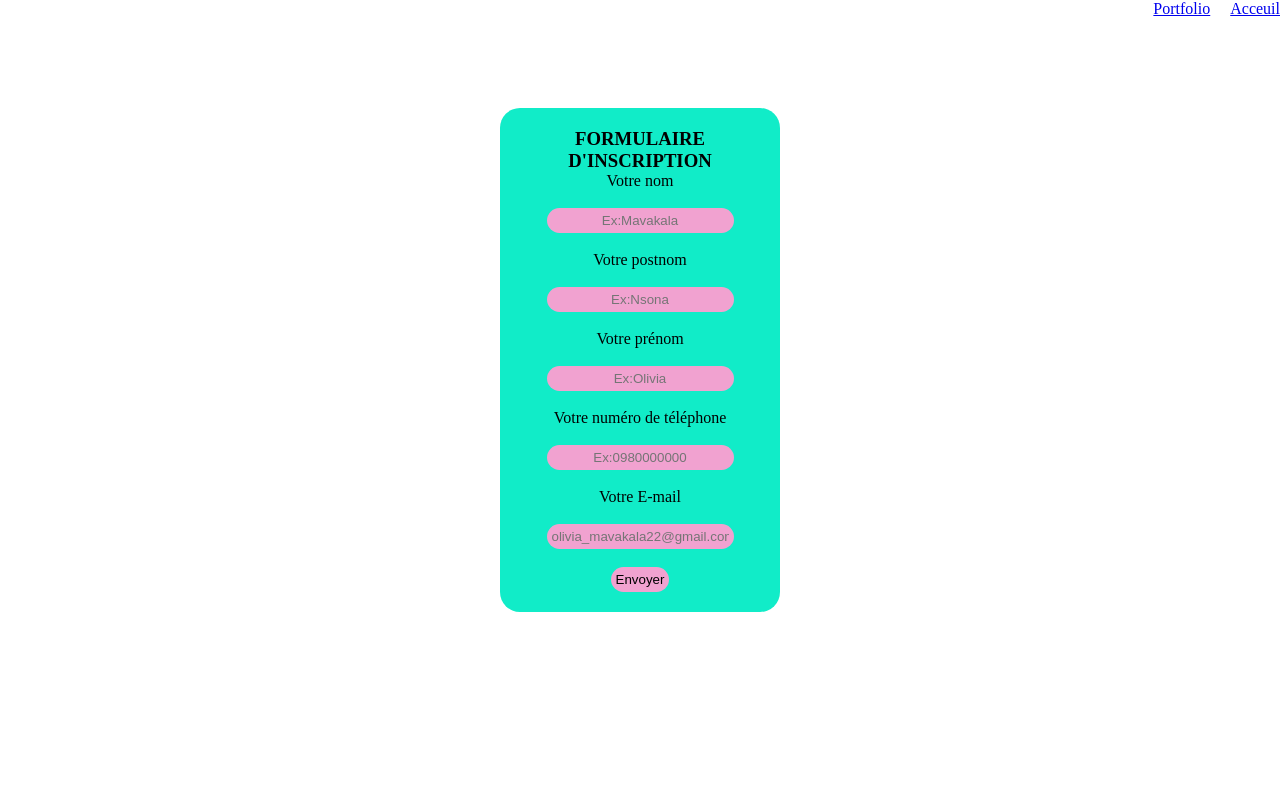
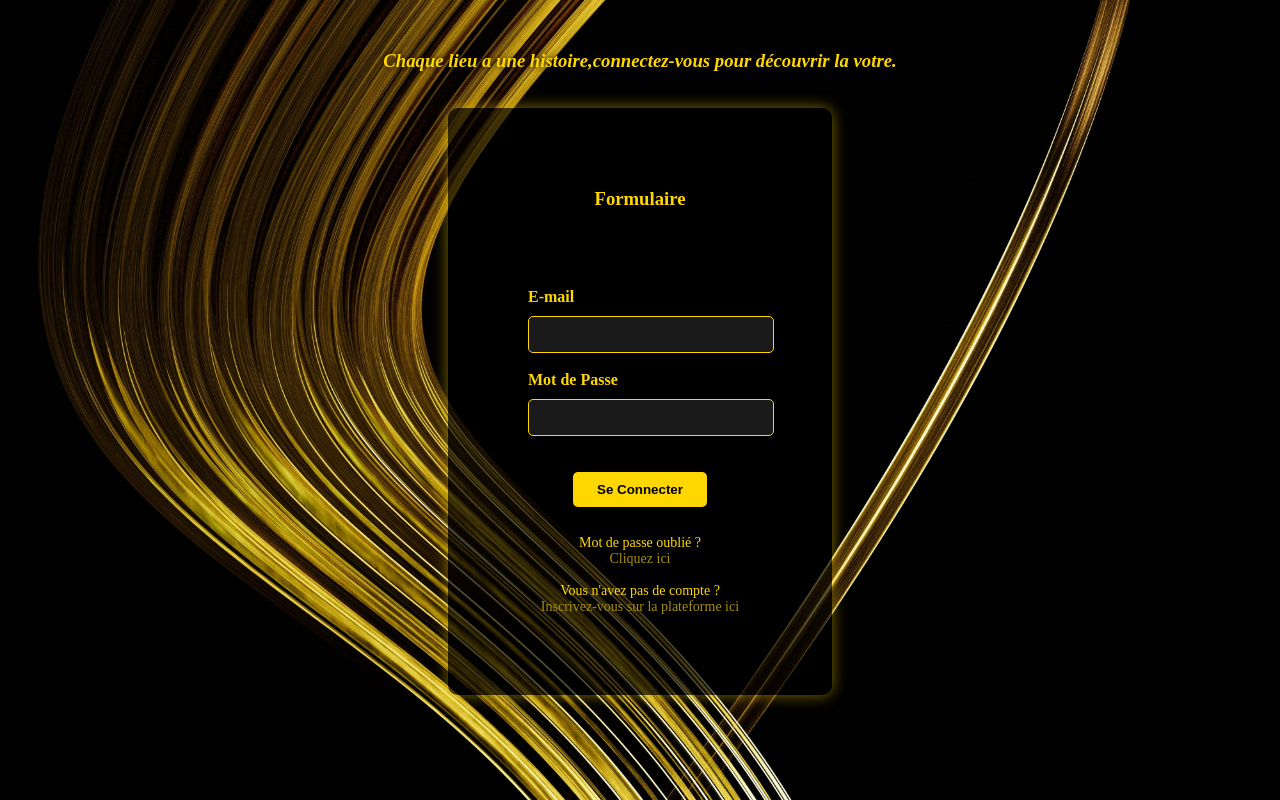
Before and after one commit to Olivia-M01/Projet, a PHP site: page /inscription.html in a window 1280 px wide. Run offline with PHP 8.4, Linux system fonts and the light colour scheme.

Commit message:
Ajout des modifications sur la page d'acceuil et d'inscription

```diff
--- a/inscription.css
+++ b/inscription.css
@@ -4,34 +4,87 @@
     padding: 0;
     box-sizing: border-box;
 }
+body {
+    margin: 0;
+    padding: 0;
+    background-image: url(fond/image10.jpg);
+    background-size: cover;
+    background-position: center;
+    background-attachment: fixed;
+    color: gold;
 
 
 
-
-.liens.liens{
-    display: flex;
-    flex-direction: row-reverse;
-    text-align:center;
-    gap: 20px;
-    margin: 0px;
+}
+.connexion {
+    text-align: center;
+    padding-top: 50px;
+    color: gold;
+    font-style: italic;
+    text-shadow: 0 0 6px black;
 
 }
-.formulaire{
-   padding: 20px;
-   margin: 90px;
-   margin-left:500px ;
-   margin-right: 500px;
-   margin-bottom: 100px;
-   text-align: center;
-   background-color: rgb(17, 236, 200);
-   border-radius: 20px;
+.formulaire {
+    text-align: center;
+    width: 30%;
+    padding: 80px;
+    margin: auto;
+    background-color: rgba(0, 0, 0, 0.65);
+    border-radius: 10px;
+    box-shadow: 0 0 15px rgba(255, 215, 0, 0.5);
 
 }
-.formulaire input{
-    padding: 5px;
-    border: none;
-    border-radius: 35px;
+.form1 h3 {
     text-align: center;
-    background-color: rgb(241, 162, 208);
+    color: gold;
+    margin-bottom: 20px;
+}
+.formulaire input {
+    padding: 10px;
+    width:110%;
+    border-radius: 5px;
+    border: 1px solid gold;
+    background-color: rgba(255, 255, 255, 0.1);
+    color: gold;
 
 }
+.formulaire label {
+    display:flex;
+    padding-bottom: 10px;
+    font-weight: bold;
+    font-weight: bold;
+    color: gold;
+}
+.form1 {
+    padding-bottom: 40px;
+}
+#connecter {
+    padding: 10px;
+    border-radius: 5px;
+    width: 60%;
+    background-color: #ffd700;
+    color: black;
+    font-weight: bold;
+    border: none;
+    cursor: pointer;
+    transition: background-color 0.3s ease;
+
+
+}
+#connecter:hover {
+    background-color: #e6c200;
+}
+.click {
+    text-decoration: none;
+    color: #a58e0a;
+}
+.click:hover {
+    text-decoration: underline;
+
+}
+.form2 {
+    text-align: center;
+    font-size: 14px;
+    margin-top: 10px;
+    color: gold;
+}
--- a/inscription.html
+++ b/inscription.html
@@ -1,30 +1,34 @@
 <!DOCTYPE html>
-<html>
-    <head>
-        <link rel="stylesheet" href="inscription.css">
-    </head>
-    <body>
-        <section class="liens">
-            <a href="acceuil.html">Acceuil</a>
-            <a href="monportfolio.html">Portfolio</a>
-            </section>
-        <section class="formulaire">
-        <form>
-        <h3>FORMULAIRE D'INSCRIPTION</h3>
-        <section class="">
-        <label for="nom">Votre nom</label><br><br>
-        <input id="nom" required name="nom" type="text" placeholder="Ex:Mavakala"><br><br>
-        <label for="postnom">Votre postnom</label><br><br>
-        <input id="postnom" required name="postnom" type="text" placeholder="Ex:Nsona"><br><br>
-        <label for="prénom">Votre prénom</label><br><br>
-        <input id="prénom" required name="prénom" type="text" placeholder="Ex:Olivia"><br><br>
-        <label for="téléphone">Votre numéro de téléphone</label><br><br>
-        <input id="téléphone" required name="téléphone" type="text" placeholder="Ex:0980000000"><br><br>
-        <label for="email">Votre E-mail</label><br><br>
-        <input id="email" required name="email" type="email" placeholder="olivia_mavakala22@gmail.com"><br><br>
-        <input type="submit" value="Envoyer" id="Envoyer">
-        </section>
-    </form>
-    </section>
+<!DOCTYPE html>
+<html lang="fr">
+<head>
+    <meta charset="UTF-8">
+    <meta name="viewport" content="width=device-width, initial-scale=1.0">
+    <title>Inscription</title>
+    <link rel="stylesheet" href="inscription.css">
+</head>
+<body>
+        <div class="connexion">
+            <h3><em>Chaque lieu a une histoire,connectez-vous pour découvrir la votre.</em></h3><br><br>
+        </div>
+            <div>
+                <form class="formulaire">
+                    <div class="form1"><h3>Formulaire</h3><br></div>
+                    <label for="email">E-mail</label>
+                    <input id="email" name="email" type="text" required ><br><br>
+                    <label for="password">Mot de Passe</label>
+                    <input id="password" name="password" type="password" required ><br><br><br>
+                    <input type="submit" id="connecter" value="Se Connecter"><br><br>
+                    <div class="form2">
+                    <p>Mot de passe oublié ?</p>
+                    <a class="click" href="">Cliquez ici</a><br><br>
+                    <p>Vous n'avez pas de compte ?</p>
+                    <a class="click" href="">Inscrivez-vous sur la plateforme ici</a>
+                    </div>
+
+
+                </form>
+        </div>
+
     </body>
 </html>
```
Also changed, not shown: acceuil.css (+4 -3 lines), cours.html (added, +107 -0 lines), fond/image1.jpg (added), fond/image10.jpg (added), fond/image2.jpg (added), fond/image3.jpg (added), fond/image4.jpg (added), fond/image5.jpg (added), fond/image6.jpg (added), fond/image7.jpg (added), fond/image8.jpg (added), fond/image9.jpg (added), fond/marbre.jpg (added), fond/tapis.jpg (added).
